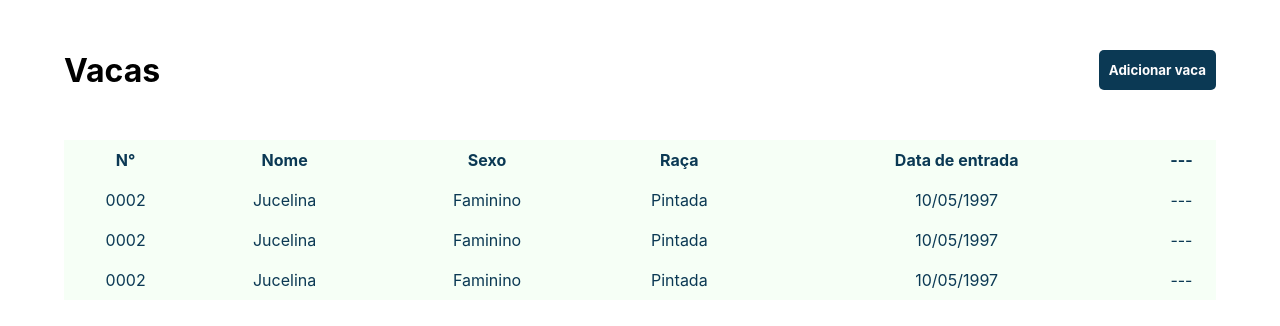
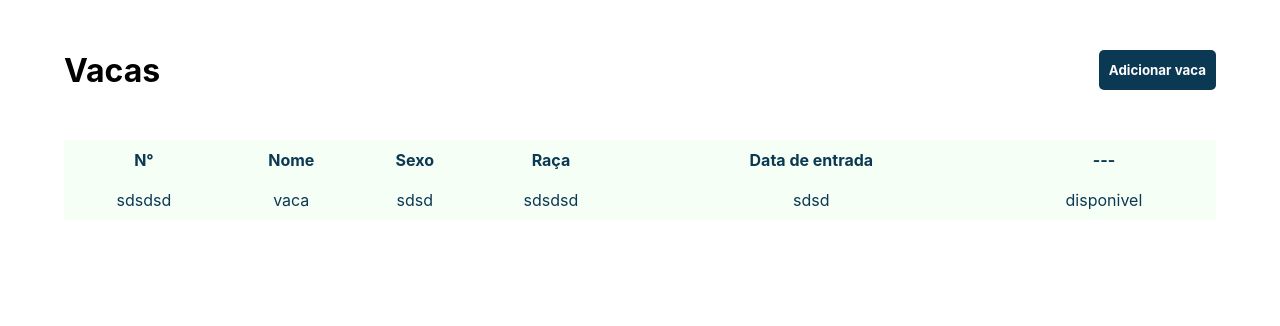
Before and after one commit to pedrohhcunha/projetoDasVaca, a Next.js app: page /vacas in a window 1280 px wide. Shown: the top 326 px of the page. Built offline with nearby package versions, Linux system fonts and the light colour scheme.

Commit message:
Funcionamento do criar vaca

```diff
--- /dev/null
+++ b/pages/api/criar_vaga.js
@@ -0,0 +1,22 @@
+export default function handler(req, res) {
+    console.log(req.body)
+
+    let today = new Date();
+    let dd = String(today.getDate()).padStart(2, '0');
+    let mm = String(today.getMonth() + 1).padStart(2, '0'); //January is 0!
+    let yyyy = today.getFullYear();
+
+    today = dd + '/' + mm + '/' + yyyy;
+
+    return res.json({
+        success: true,
+        vaca_adicionada: {
+            nome: req.body.nome,
+            codigo: req.body.codigo,
+            raca: req.body.raca,
+            sexo: req.body.sexo,
+            data: today,
+            status: true
+        }
+    })
+}
--- a/pages/vacas.jsx
+++ b/pages/vacas.jsx
@@ -3,6 +3,7 @@ import Input from '../components/Input'
 import { useState, useEffect } from 'react'
 import { FontAwesomeIcon } from '@fortawesome/react-fontawesome';
 import { faUpload } from '@fortawesome/free-solid-svg-icons'
+import axios from 'axios'
 
 export default function Vacas(props) {
 
@@ -35,8 +36,25 @@ export default function Vacas(props) {
     const handleSubmitCriar = event => {
         event.preventDefault()
 
-        console.log(dataFormCriar)
+        axios.post('/api/criar_vaga', dataFormCriar).then((response) => {
+            console.log(response.data)
+            if(response.data.success){
+              setVacas([...vacas, response.data.vaca_adicionada])
+              setStateModalCreate(false)
+            }
+        })
     }
+
+    const [vacas, setVacas] = useState([
+        {
+            nome: "vaca",
+            codigo: "sdsdsd",
+            raca: "sdsdsd",
+            sexo: "sdsd",
+            data: "sdsd",
+            status: true
+        }
+    ]);
 
     return(
         <main className={styles.main}>
@@ -59,30 +77,16 @@ export default function Vacas(props) {
                         </th>
                     </thead>
                     <tbody>
-                        <tr className={styles.linha}>
-                            <td>0002</td>
-                            <td>Jucelina</td>
-                            <td>Faminino</td>
-                            <td>Pintada</td>
-                            <td>10/05/1997</td>
-                            <td>---</td>
-                        </tr>
-                        <tr className={styles.linha}>
-                            <td>0002</td>
-                            <td>Jucelina</td>
-                            <td>Faminino</td>
-                            <td>Pintada</td>
-                            <td>10/05/1997</td>
-                            <td>---</td>
-                        </tr>
-                        <tr className={styles.linha}>
-                            <td>0002</td>
-                            <td>Jucelina</td>
-                            <td>Faminino</td>
-                            <td>Pintada</td>
-                            <td>10/05/1997</td>
-                            <td>---</td>
-                        </tr>
+                        {vacas.map((vaca, index) => (
+                            <tr key={index} className={styles.linha}>
+                                <td>{vaca.codigo}</td>
+                                <td>{vaca.nome}</td>
+                                <td>{vaca.sexo}</td>
+                                <td>{vaca.raca}</td>
+                                <td>{vaca.data}</td>
+                                <td>{vaca.status ? "disponivel" : "indisponivel"}</td>
+                            </tr>
+                        ))}
                     </tbody>
                 </table>
             </div>
--- a/styles/vacas.module.scss
+++ b/styles/vacas.module.scss
@@ -50,6 +50,15 @@
                 width: 25px;
                 align-items: initial;
                 margin: 10px;
+            }
+
+            .linha{
+                background-color: #f6fff6;
+                cursor: pointer;
+
+                &:hover{
+                    filter: brightness(.9);
+                }
             }
 
             td{
```
